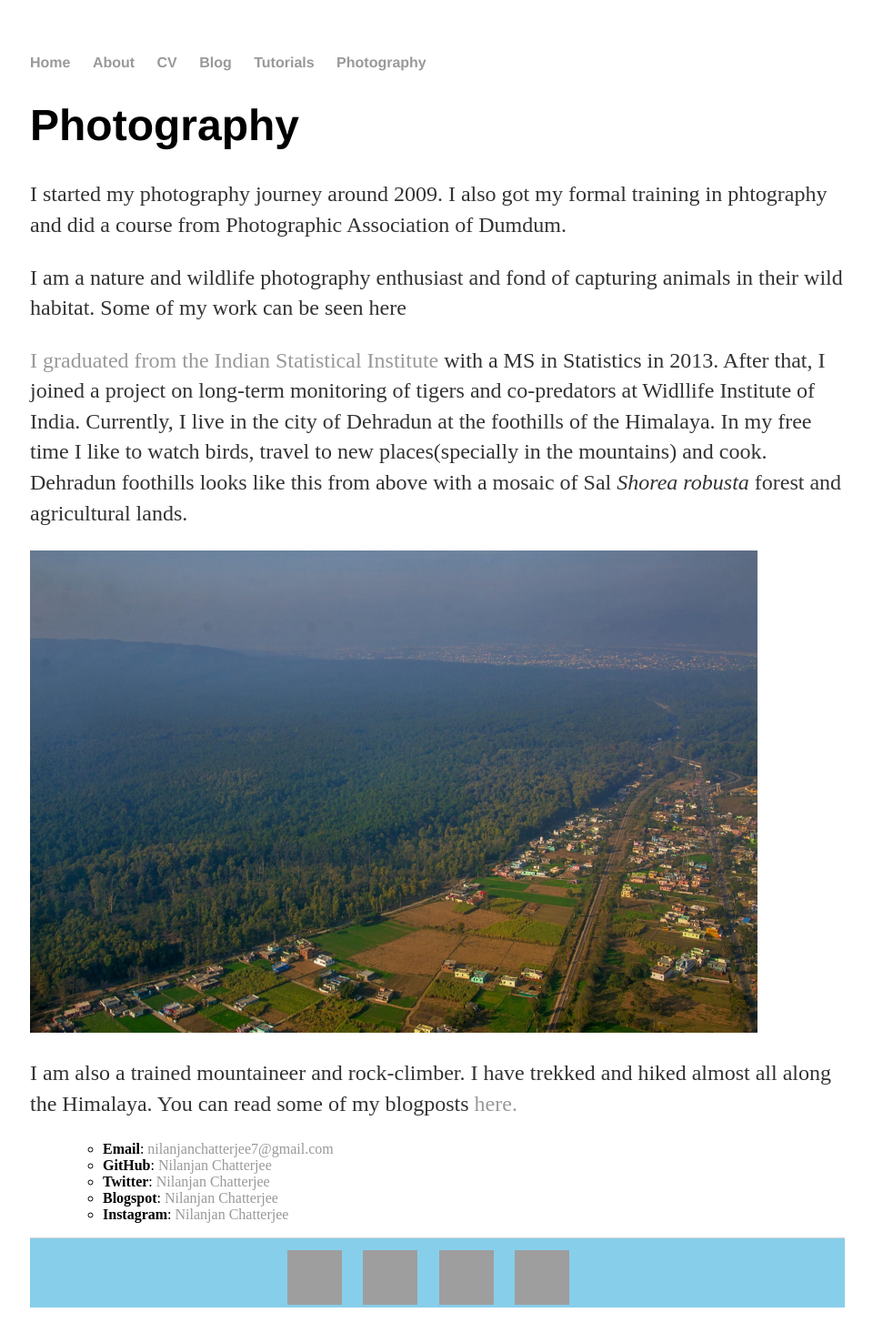
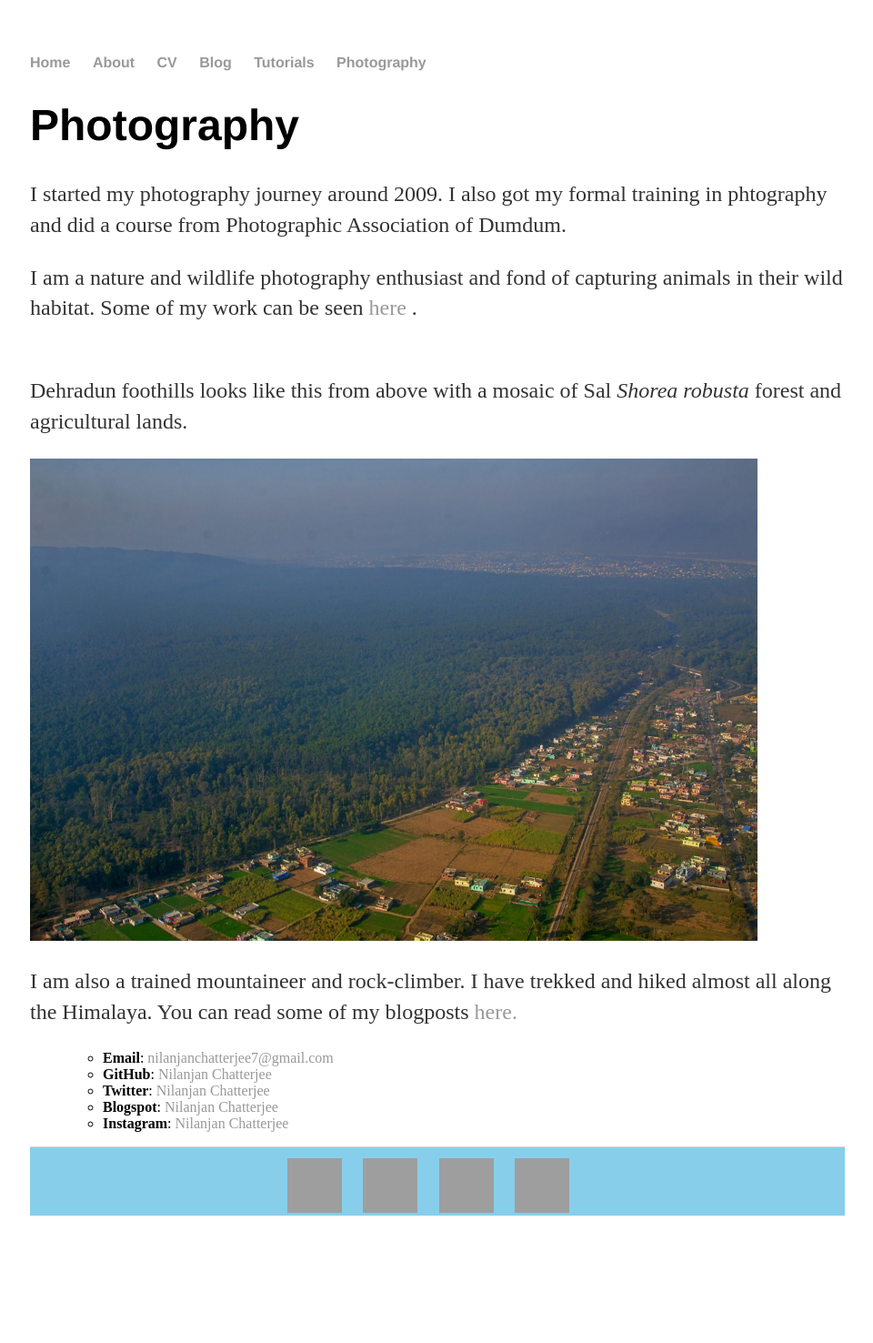
Before and after one commit to nilanjanchatterjee/nilanjanchatterjee.github.io, a Jekyll site: the page built from photography/index.html, in a window 1280 px wide, cut to the strip 0-1497 px from the top of the page. Shown: the top 1476 px of the strip at 91% size, without its empty margins (159-1119 px from the left). Built offline with Jekyll 4.4.1, drawn with Linux system fonts in a browser that asks for light colours; after the commit the page ends 1396 px from its top, so only the background shows below that; grey boxes are pictures that could not be loaded.

Commit message:
edited photography section

```diff
--- a/photography/index.html
+++ b/photography/index.html
@@ -6,9 +6,8 @@ title: Photography Nilanjan Chatterjee
 		<div class="photography">
 			<h1>Photography</h1>
 			<p>I started my photography journey around 2009. I also got my formal training in phtography and did a course from Photographic Association of Dumdum. </p>
-                        <p>I am a nature and wildlife photography enthusiast and fond of capturing animals in their wild habitat. Some of my work can be seen here <a href= "https://www.alamy.com/portfolio/nilanjan_photography/"></p>
-
-			<p>I graduated from the <a href="https://www.isical.ac.in/">Indian Statistical Institute</a> with a MS in Statistics in 2013. After that, I joined a project on long-term monitoring of tigers and co-predators at Widllife Institute of India. Currently, I live in the city of Dehradun at the foothills of the Himalaya. In my free time I like to watch birds, travel to new places(specially in the mountains) and cook.<br>
+                        <p>I am a nature and wildlife photography enthusiast and fond of capturing animals in their wild habitat. Some of my work can be seen <a href= "https://www.alamy.com/portfolio/nilanjan_photography/"> here </a>.</p>
+			<p><br>
 			Dehradun foothills looks like this from above with a mosaic of Sal <em> Shorea robusta</em> forest and agricultural lands.</p>
 <img src ="https://nilanjanchatterjee.github.io/frag_1.JPG" alt="Dehradun from above">
 	<p> I am also a trained mountaineer and rock-climber. I have trekked and hiked almost all along the Himalaya. You can read some of my blogposts <a href ="http://footloose-madcap.blogspot.com/">here.</a>
```
